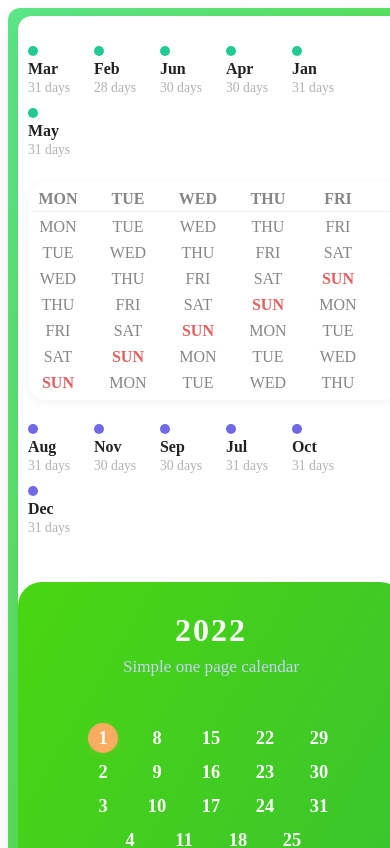
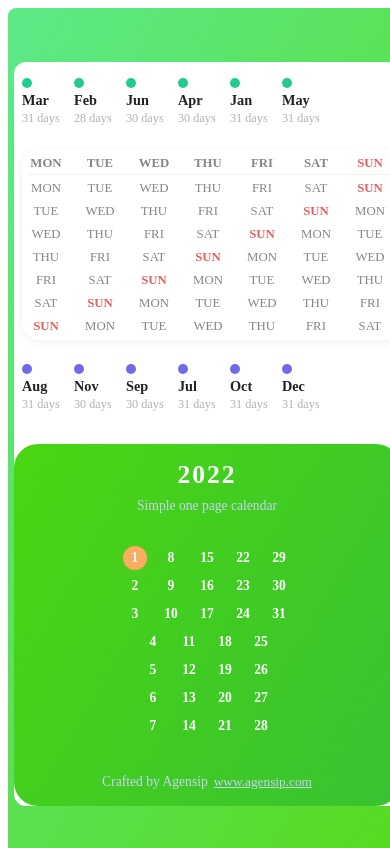
Before and after one commit to irfan786958/my-vue-app, a Vue app: page /calendar in a window 390 px wide. Shown: the top 848 px of the page. Built offline with nearby package versions, Linux system fonts and the light colour scheme.

Commit message:
working on stylescope

```diff
--- a/src/components/AppCalender.vue
+++ b/src/components/AppCalender.vue
@@ -365,5 +365,64 @@ export default {
   .calendar-year h1 {
     font-size: 2em;
   }
+  @media (max-width: 420px) {
+  .calendar-bg {
+    padding: 4px;
+    border-radius: 8px;
+  }
+
+  .calendar-left,
+  .calendar-right {
+    padding: 16px 8px;
+  }
+
+  .calendar-container {
+    border-radius: 12px;
+    box-shadow: none;
+  }
+
+  .month-box {
+    min-width: 44px;
+    font-size: 0.85em;
+  }
+
+  .months-row {
+    gap: 8px;
+  }
+
+  .calendar-table {
+    padding: 6px;
+    max-width: 100%;
+  }
+
+  .calendar-table-day {
+    min-width: 36px;
+    font-size: 0.8em;
+  }
+
+  .calendar-mini-day {
+    width: 24px;
+    height: 24px;
+    font-size: 0.85em;
+  }
+
+  .calendar-mini-row {
+    gap: 12px;
+  }
+
+  .calendar-year h1 {
+    font-size: 1.6em;
+  }
+
+  .calendar-desc {
+    font-size: 0.85em;
+    margin-bottom: 16px;
+  }
+
+  .calendar-footer {
+    font-size: 0.85em;
+  }
+}
+
 }
 </style>
```
